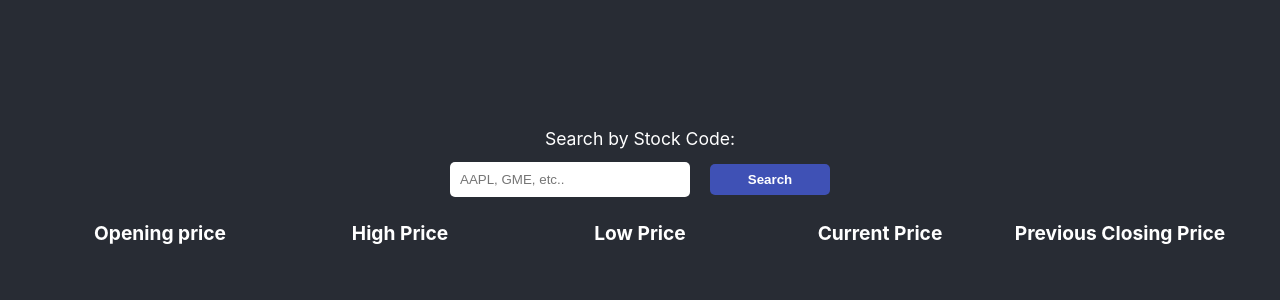
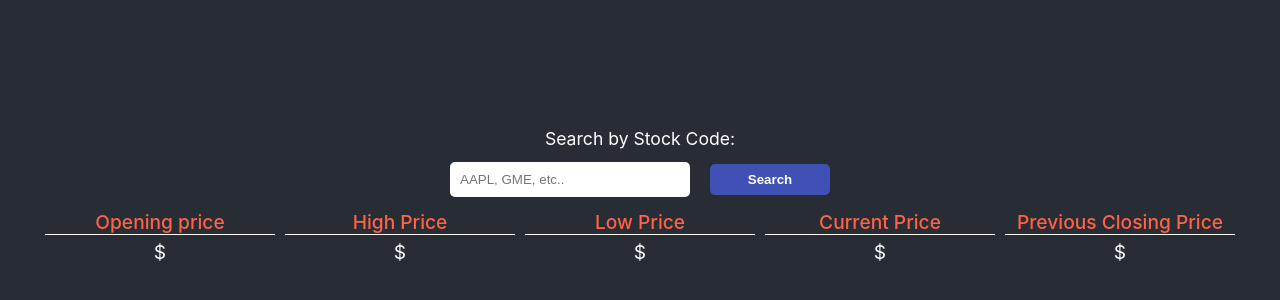
Before and after one commit to tuf75588/50-React-Projects-Part1, a React (Create React App) app in the folder metrics-dashboard/: page / in a window 1280 px wide. Shown: the part 32-332 px from the top of the page. Built offline with nearby package versions, Linux system fonts and the light colour scheme; the HTML template or start-up script is replaced by a standard one.

Commit message:
fix some small errors

```diff
--- /dev/null
+++ b/metrics-dashboard/src/components/StockGraph.tsx
@@ -0,0 +1,11 @@
+import React from 'react';
+
+type GraphProps<T> = {
+  data: T;
+};
+
+function StockGraph(props: GraphProps<number>) {
+  return <div style={{ marginTop: '2rem' }}>stock graph {props.data}</div>;
+}
+
+export default StockGraph;
--- a/metrics-dashboard/src/components/StockResults.tsx
+++ b/metrics-dashboard/src/components/StockResults.tsx
@@ -13,11 +13,11 @@ type DataProps = {
 function StockResults({ data }: DataProps) {
   return (
     <ul className="stock-table-data-info stock-prices">
-      <li className="stock-price-item">{data.o}</li>
-      <li className="stock-price-item">{data.h}</li>
-      <li className="stock-price-item">{data.l}</li>
-      <li className="stock-price-item">{data.c}</li>
-      <li className="stock-price-item">{data.pc}</li>
+      <li className="stock-price-item">${data.o}</li>
+      <li className="stock-price-item">${data.h}</li>
+      <li className="stock-price-item">${data.l}</li>
+      <li className="stock-price-item">${data.c}</li>
+      <li className="stock-price-item">${data.pc}</li>
     </ul>
   );
 }
--- a/metrics-dashboard/src/components/StockTable.tsx
+++ b/metrics-dashboard/src/components/StockTable.tsx
@@ -1,6 +1,7 @@
 import React from 'react';
 import { stock } from '../apis/index';
 import Loading from './Loading';
+import StockGraph from './StockGraph';
 import StockResults from './StockResults';
 
 // this component will receive a stock code through props, we will run the useEffect callback
@@ -12,8 +13,19 @@ type StockTableProps = {
   stockSymbol: string;
 };
 
+type StockProps = {
+  c: number;
+  h: number;
+  l: number;
+  o: number;
+  pc: number;
+  t: number;
+};
+
 function StockTable({ stockSymbol }: StockTableProps) {
-  const [tableData, setTableData] = React.useState<null | {}>(null);
+  const [tableData, setTableData] = React.useState<StockProps>(
+    {} as StockProps
+  );
   const [status, setStatus] = React.useState('idle');
   React.useEffect(() => {
     if (stockSymbol === '') return;
--- a/metrics-dashboard/src/index.css
+++ b/metrics-dashboard/src/index.css
@@ -23,6 +23,7 @@ body {
 }
 ul {
   padding: 0;
+  margin: 0;
 }
 #root {
   height: 100%;
@@ -70,11 +71,17 @@ input[type='text'] {
   justify-content: space-evenly;
 }
 
+.stock-table-data-info:first-child li {
+  border-bottom: 0.5px solid white;
+  margin: 5px;
+  color: tomato;
+}
+
 .stock-table-data-info li {
   list-style-type: none;
   font-size: 1.2rem;
   width: 100%;
-  font-weight: 700;
+  font-weight: 500;
 }
 
 .stock-prices .stock-price-item {
```
